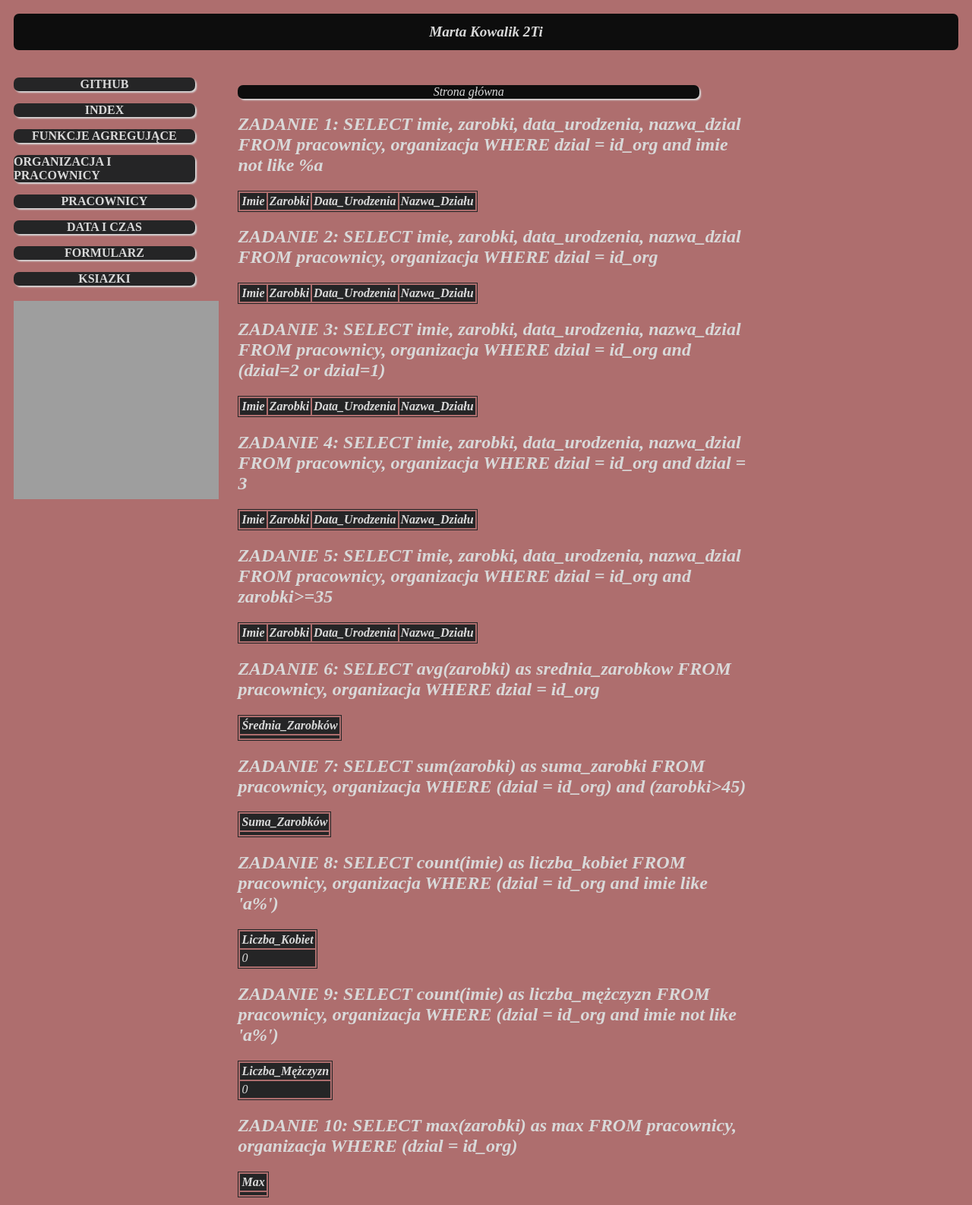
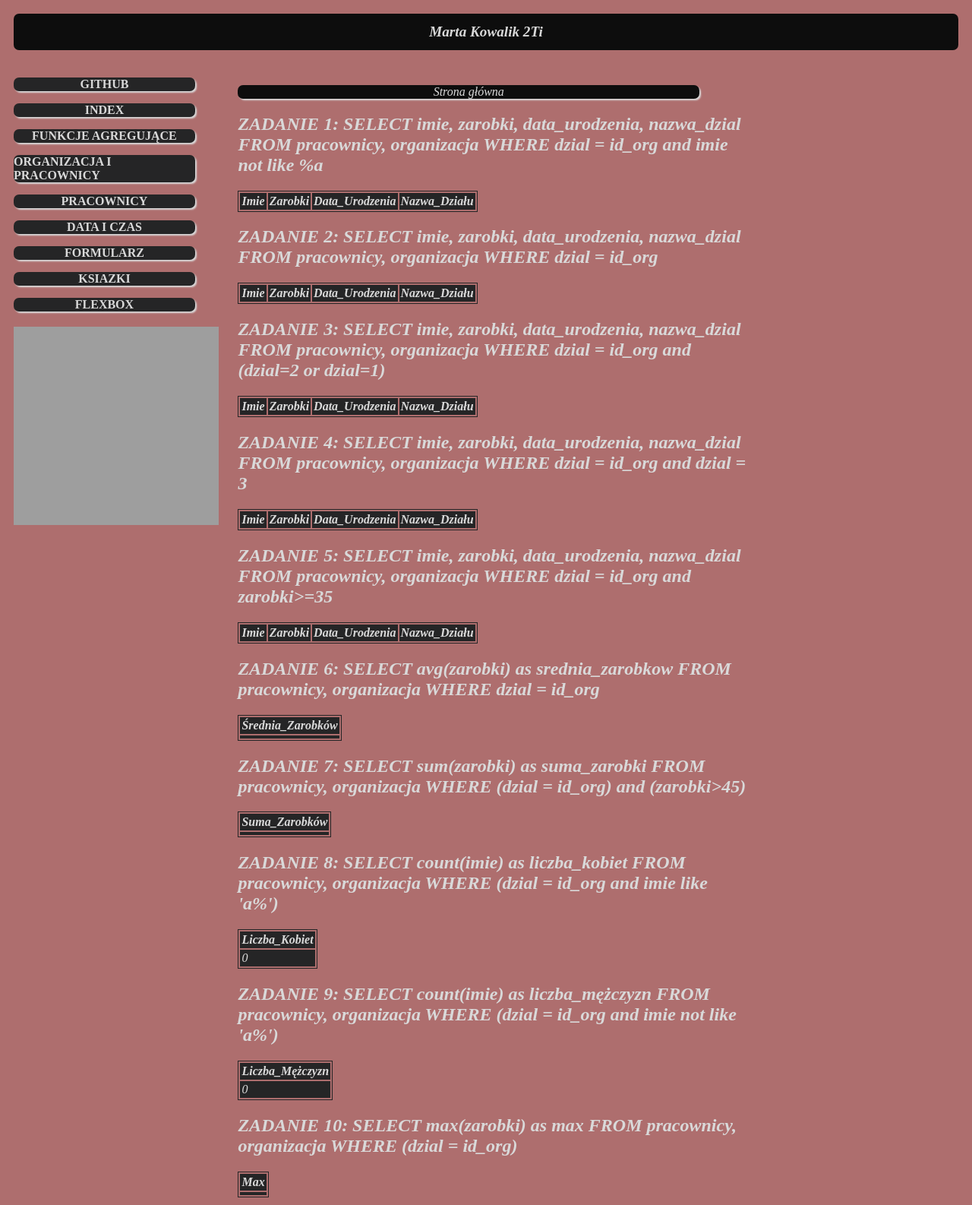
Before and after one commit to SK-2019/php-sql-wprowadzenie-Marcia56, a PHP site: page / in a window 1280 px wide. Shown: the whole page at 76% size. Run offline with PHP 8.4, Linux system fonts and the light colour scheme; data that the repository does not hold is empty; grey boxes are pictures that could not be loaded.

Commit message:
Update index.php

```diff
--- a/index.php
+++ b/index.php
@@ -24,6 +24,7 @@
           <a class="link" href="pracownicy/dataiczas.php"><b>DATA I CZAS</b></a>
           <a class="link" href="formularz/formularz.html"><b>FORMULARZ</b></a>
           <a class="link" href="biblioteka/ksiazki.html"><b>KSIAZKI</b></a>
+          <a class="link" href="flexbox/flexbox.html"><b>FLEXBOX</b></a>
 
       </div>
       <div class="item color3">
```
